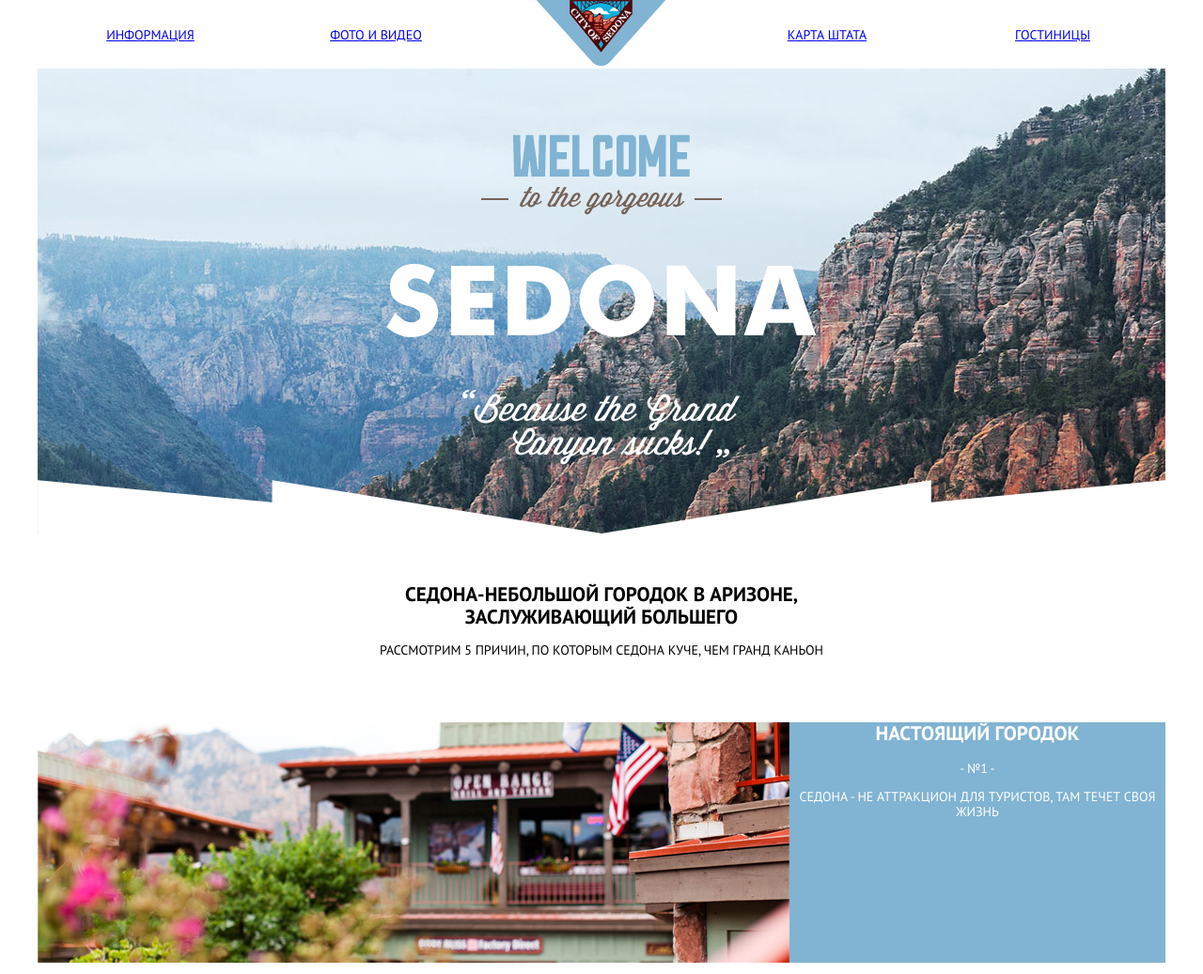
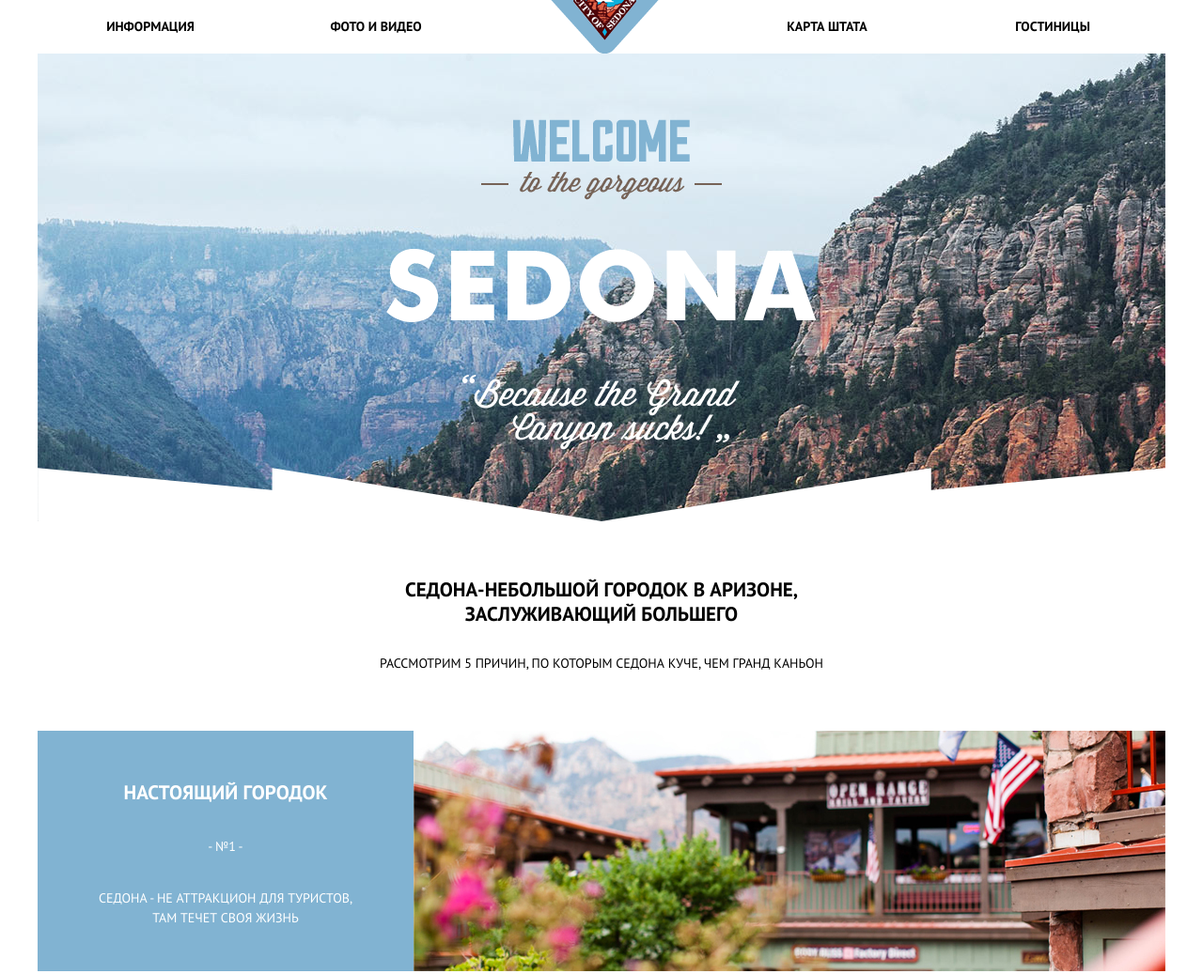
Before and after one commit to 95Samoilova/229154-sedona, a plain HTML site: page index.html in a window 1280 px wide. Shown: the top 1037 px of the page at 94% size. Drawn offline with Linux system fonts and the light colour scheme.

Commit message:
Доделана main-navigation

```diff
--- a/css/style.css
+++ b/css/style.css
@@ -1,18 +1,21 @@
 body{
-	font-family: 'PT Sans', sans-serif;
+	font-family: "PT Sans", "Arial", sans-serif;
 	font-size: 14px;
-	background: none;
+	line-height: 21px;
+	background: #ffffff;
 	text-transform: uppercase;
 	text-align: center;
 }
 h1{
 	font-weight: bold;
 	font-size: 21px;
+	padding-bottom: 12px;
 }
 
 h2{
 	font-size: 21px;
 	font-weight: bold;
+	padding-bottom: 20px;
 }
 
 ul{
@@ -23,11 +26,14 @@ ul{
 
 p{
 	font-size: 14px;
+	padding-bottom: 20px;
 }
 
 .container {
-	margin: 0 auto;
+	margin: auto;
+	padding: 0;
 	width: 1200px;
+	position: relative;
 }
 
 .clearfix:after {
@@ -38,9 +44,35 @@ p{
 
 .main-navigation li{
 	display: inline-block;
-	vertical-align: middle;
+	vertical-align: top;
 	width: 20%;
 	font-size: 14px;
+	font-weight: bold;
+}
+
+.main-navigation a{
+    display: block;
+    padding: 18px;
+    text-decoration: none;
+    color: #000000;
+}
+
+.main-navigation a:hover {
+  background: #e1f0f8;
+}
+
+header ul li:nth-child(2) {
+  margin-right: 20%;
+}
+
+.logo {
+  width: 138px;
+  height: 70px;
+  background-color: #ffffff;
+  position: absolute;
+  bottom: 0;
+  left: 50%;
+  margin-left: -65px;
 }
 
 element.style{
@@ -54,7 +86,7 @@ element.style{
 	background-repeat: no-repeat;
 	background-position: center top;
 	position: relative;
-	margin-bottom: 53px;
+	margin-bottom: 60px;
 }
 
 .img-bg:after{
@@ -75,13 +107,16 @@ element.style{
 }
 
 .name{
-	width: 1200px;
+	display: inline;
+	vertical-align: top;
+	width: 575px;
 	margin-left: auto;
 	margin-right: auto;
-	margin-bottom: 55px;
+	line-height: 26px;
 }
 
 .town{
+	margin-top: 25px;
 	background: #81b3d2;
 	color: #ffffff;
 	width: 1200px;
@@ -90,11 +125,19 @@ element.style{
 	margin-bottom: 20px;
 }
 
+.town h2{
+	padding-top: 55px;
+}
+
 .advantages-item {
 	float: left;
 	width: 380px;
 	padding-top: 40px;
-	margin-bottom: 45px;
+	margin-bottom: 15px;
+}
+
+.advantages-item p{
+	color: #333333;
 }
 
 .bridge{
@@ -197,3 +240,25 @@ element.style{
 	width: 400px;
 	min-height: 52px;
 }
+
+.social-btn{
+	display: inline-block;
+    width: 40px;
+    height: 40px;
+    margin-right: 10px;
+    background-color: #81b3d2 url("/assets/course14/social.png") no-repeat;
+    vertical-align: middle;
+    font-size: 0;
+}
+
+.social-btn-tw{
+	background: #81b3d2 url("/assets/course14/avatar.png") no-repeat 50% 50%;
+}
+
+.social-btn-fb{
+	background: #81b3d2 url("/assets/course14/avatar.png") no-repeat 50% 50%;
+}
+
+.social-btn-yt{
+	background: #81b3d2 url("/assets/course14/avatar.png") no-repeat 50% 50%;
+}
--- a/index.html
+++ b/index.html
@@ -18,9 +18,6 @@
   					<li>
   						<a href="#">Фото и видео</a>
   					</li>
-            <li>
-                <img src="img/logo.png" alt="logo">
-            </li>
   					<li>
   						<a href="#">Карта штата</a>
   					</li>
@@ -28,6 +25,9 @@
   						<a href="#">Гостиницы</a>
   					</li>
   				</ul>
+          <div class="logo">
+            <img src="img/logo.png" alt="logo">
+          </div>
   			</nav>
   		</div>
   	</header>
@@ -40,16 +40,17 @@
   		<div class="name">
         <div class="container clearfix">
     			<h1>Седона-небольшой городок в Аризоне,<br>
-           заслуживающий большего</h1>
+          заслуживающий большего</h1>
     			<p>Рассмотрим 5 причин, по которым Седона куче, чем Гранд Каньон</p>
         </div>
   		</div>
   		<div class="town">
         <div class="container clearfix">
-          <img src="img/image1.jpg" alt="town" width="800" height="256" align="left">
+          <img src="img/image1.jpg" alt="town" width="800" height="256" align="right">
     			<h2>Настоящий городок</h2>
     			<p>- №1 -</p>
-    			<p>Седона - не аттракцион для туристов, там течет своя жизнь</p>
+    			<p>Седона - не аттракцион для туристов,<br>
+           там течет своя жизнь</p>
         </div>
   		</div>
       <div class="advantages-main">
@@ -76,7 +77,7 @@
       </div>
   		<div class="bridge">
         <div class="container clearfix">
-    			<img src="img/image2.jpg" alt="bridge" width="800" height="256" align="right">
+    			<img src="img/image2.jpg" alt="bridge" width="800" height="256" align="left">
   	  		<h2>Там есть мост дьявола</h2>
   	  		<p>- №2 -</p>
   	  		<p>Да, по нему можно пройти! Если кончено вы осмелитесь</p>
```
